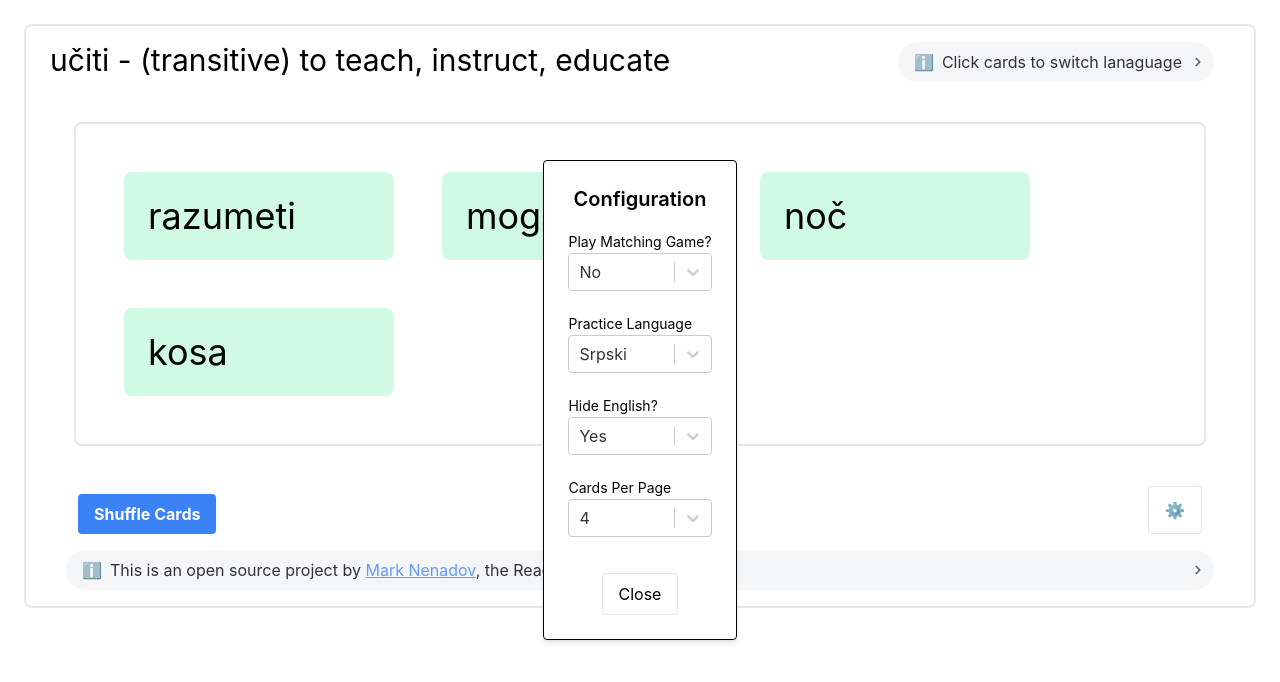
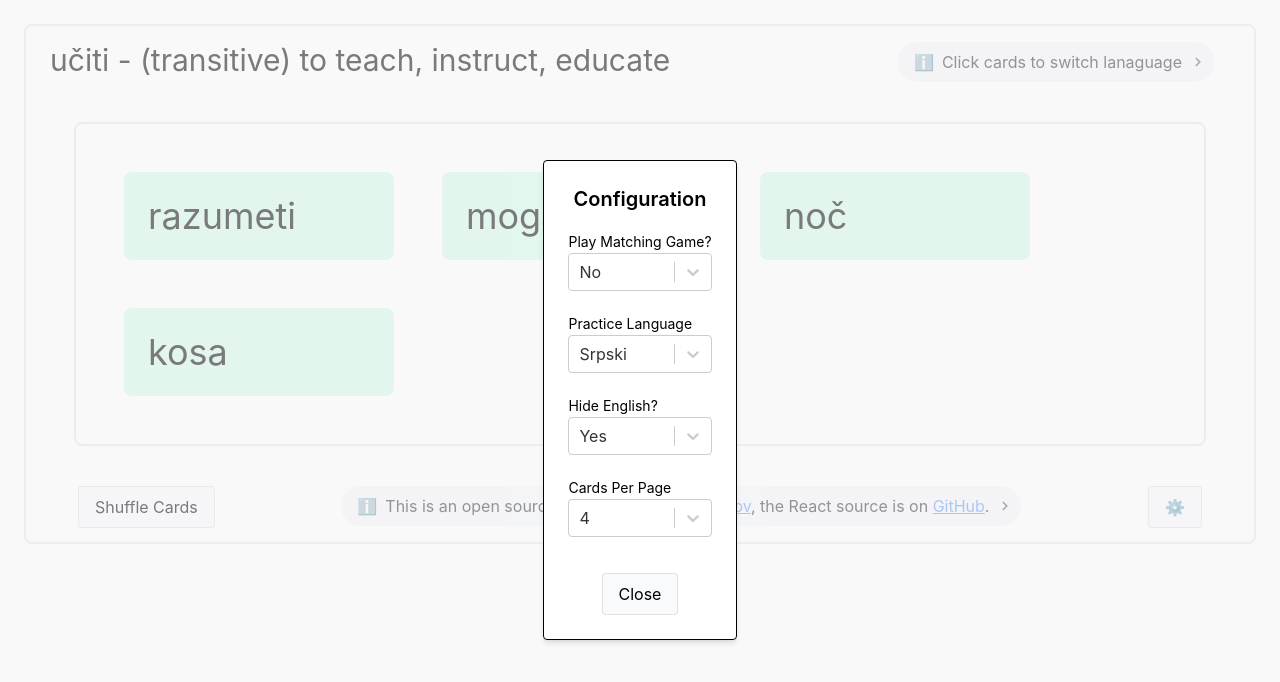
Before and after one commit to MarkNenadov/uciti, a React (Create React App) app: page / in a window 1280 px wide. Both pictures are taken after a click on the button "⚙️". Shown: the top 682 px of the page. Built offline with nearby package versions, Linux system fonts and the light colour scheme.

Commit message:
adjust ui in light of configuration modal

```diff
--- a/src/App.tsx
+++ b/src/App.tsx
@@ -2,7 +2,6 @@ import { FlashCardStack } from './Components/FlashCardStack';
 import { FlashCardControlBar } from './Components/FlashCardControlBar';
 import React from 'react';
 import { Notes } from "./Components/Notes"
-import { NoteBanner } from "./Components/NoteBanner"
 import { FlashCardProvider } from './Context/FlashCardContext';
 import { ConfigurationProvider } from './Context/ConfigurationContext';
 
@@ -23,12 +22,6 @@ function App() {
           </FlashCardProvider>
           </ConfigurationProvider>
 
-      <NoteBanner isFullWidth={true}>
-        <span>
-          This is an open source project by <a className="text-blue-500 dark:text-white underline" href="https://marknenadov.com">Mark Nenadov</a>,
-          the React source is on <a className="text-blue-500 dark:text-white underline" href="https://github.com/MarkNenadov/uciti">GitHub</a>.
-          </span>
-      </NoteBanner>
     </div>
   );
 }
--- a/src/Components/FlashCardControlBar.tsx
+++ b/src/Components/FlashCardControlBar.tsx
@@ -4,6 +4,7 @@ import { useFlashCardContext } from '../Context/FlashCardContext';
 import { useConfigurationContext } from '../Context/ConfigurationContext';
 import GenericModal from './base/GenericModal';
 import GenericButton from './base/GenericButton';
+import { NoteBanner } from "./NoteBanner"
 
 export function FlashCardControlBar() {
     const cardsPerPageOptions = [ {value: 4, label: "4" },  {value: 8, label: "8" },  {value: 10, label: "10" },  {value: 12, label: "12" }  ];
@@ -29,16 +30,21 @@ export function FlashCardControlBar() {
         <div className="pb-5 lg:pb-0">
            {
              allFlashCards.length > cardsPerPage && (
-               <div
-                    aria-label={"Shuffle Cards"}
-                    onClick={ () => { shuffleCards() } }
-                    className="cursor-pointer bg-blue-500 dark:bg-black hover:bg-blue-700 dark:border dark:border-1 dark:border-white text-white font-bold py-2 px-4 rounded text-center lg:text-left w-full lg:mt-6 dark:hover:bg-gray-800"
-                >
-                    Shuffle Cards
-            </div>
+              <GenericButton
+                text="Shuffle Cards"
+                onClick={shuffleCards}
+              />
              )
            }
          </div>
+         <NoteBanner isFullWidth={false}>
+            <span>
+              This is an open source project by <a className="text-blue-500 dark:text-white underline" href="https://marknenadov.com">Mark Nenadov</a>,
+              the React source is on <a className="text-blue-500 dark:text-white underline" href="https://github.com/MarkNenadov/uciti">GitHub</a>.
+            </span>
+        </NoteBanner>
+
+        <div className="pb-5 lg:pb-0">
           <GenericButton
                   text="⚙️"
                   onClick={ () => setIsConfigurationOpen( !isConfigurationOpen ) }
@@ -102,7 +108,7 @@ export function FlashCardControlBar() {
                       </div>
                     </GenericModal>
                 ) }
-
+              </div>
        </div>
 
     )
--- a/src/Components/base/GenericButton.tsx
+++ b/src/Components/base/GenericButton.tsx
@@ -9,7 +9,7 @@ export default function GenericButton( {text, shortText, onClick, dataTestId}: G
     return (
         <button
             type="button"
-            className="bg-white hover:bg-gray-200 py-2 px-4 rounded mt-4  border border-1 border-black border-opacity-10"
+            className="bg-gray-50 hover:bg-gray-200 py-2 px-4 rounded mt-4  border border-1 border-black border-opacity-10"
             onClick={ onClick }
             data-testid={dataTestId || "generic-button"}
         >
--- a/src/Components/base/GenericModal.tsx
+++ b/src/Components/base/GenericModal.tsx
@@ -10,7 +10,7 @@ interface GenericModalProps {
 export default function GenericModal( {title, children, dataTestId, closeHandler}: GenericModalProps) {
     return (
         <div
-            className="fixed inset-0 flex items-center justify-center z-50"
+            className="fixed inset-0 flex items-center justify-center z-50 bg-gray-100 bg-opacity-50"
             aria-labelledby={`modal-title-${title}`}
             data-testid={ dataTestId || "generic-modal"}
             >
--- a/src/index.css
+++ b/src/index.css
@@ -608,6 +608,36 @@ video {
   --tw-bg-opacity: 1;
   background-color: rgb(255 255 255 / var(--tw-bg-opacity));
 }
+.bg-slate-200 {
+  --tw-bg-opacity: 1;
+  background-color: rgb(226 232 240 / var(--tw-bg-opacity));
+}
+.bg-gray-300 {
+  --tw-bg-opacity: 1;
+  background-color: rgb(209 213 219 / var(--tw-bg-opacity));
+}
+.bg-gray-900 {
+  --tw-bg-opacity: 1;
+  background-color: rgb(17 24 39 / var(--tw-bg-opacity));
+}
+.bg-gray-50 {
+  --tw-bg-opacity: 1;
+  background-color: rgb(249 250 251 / var(--tw-bg-opacity));
+}
+.bg-gray-200 {
+  --tw-bg-opacity: 1;
+  background-color: rgb(229 231 235 / var(--tw-bg-opacity));
+}
+.bg-gray-500 {
+  --tw-bg-opacity: 1;
+  background-color: rgb(107 114 128 / var(--tw-bg-opacity));
+}
+.bg-opacity-5 {
+  --tw-bg-opacity: 0.05;
+}
+.bg-opacity-50 {
+  --tw-bg-opacity: 0.5;
+}
 .fill-current {
   fill: currentColor;
 }
```
Lines whose indentation alone changed are shown as unchanged.
